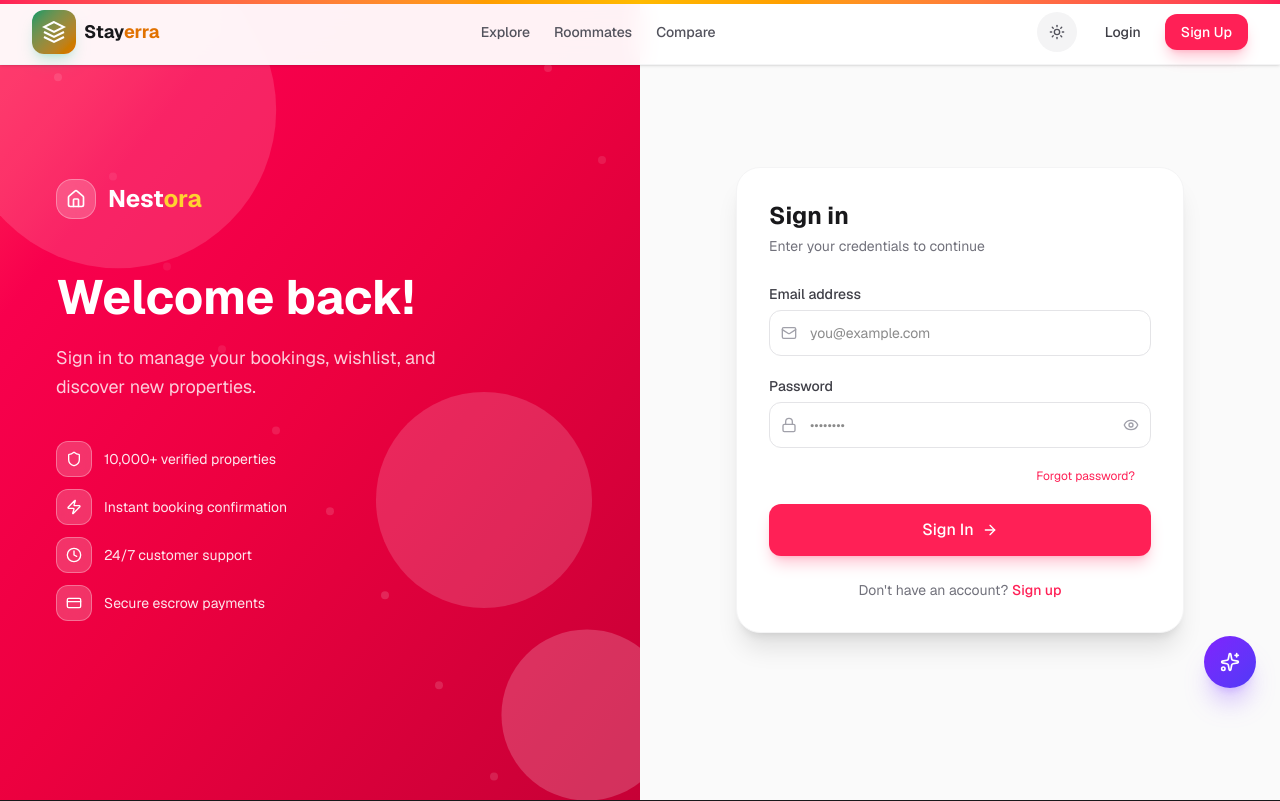
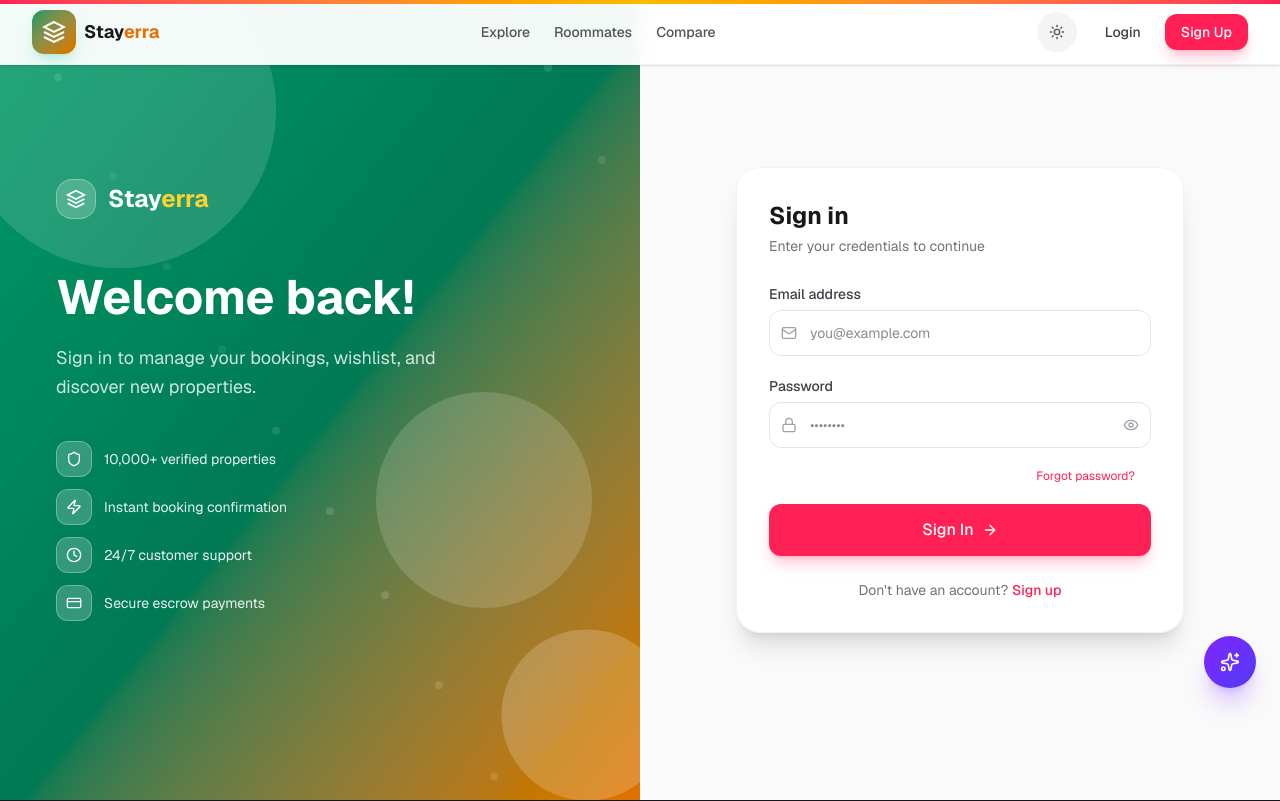
Before and after one commit to radhekrishnavrindavan123565566-a11y/stayfinderApplicationNew, a Next.js app: page /auth/login in a window 1280 px wide. Shown: the top 801 px of the page. Built offline with nearby package versions, Linux system fonts and the light colour scheme.

Commit message:
add nestora to stayerra

```diff
--- a/app/auth/forgot-password/page.tsx
+++ b/app/auth/forgot-password/page.tsx
@@ -72,8 +72,13 @@ export default function ForgotPasswordPage() {
         </div>
         <div className="relative z-10 flex flex-col justify-center px-10 xl:px-14 text-white">
           <Link href="/" className="flex items-center gap-3 mb-12 w-fit">
-            <Image src="/logo.png" alt="Nestora" width={40} height={40} className="rounded-2xl" />
-            <span className="text-2xl font-bold">Nest<span className="text-amber-300">ora</span></span>
+            <div className="w-10 h-10 rounded-2xl bg-white/20 backdrop-blur-sm flex items-center justify-center border border-white/30">
+              <svg className="w-5 h-5 text-white" viewBox="0 0 24 24" fill="none" stroke="currentColor" strokeWidth="2">
+                <path d="M12 2L2 7l10 5 10-5-10-5z" />
+                <path d="M2 17l10 5 10-5M2 12l10 5 10-5" />
+              </svg>
+            </div>
+            <span className="text-2xl font-bold">Stay<span className="text-amber-300">erra</span></span>
           </Link>
           <h2 className="text-4xl xl:text-5xl font-bold mb-4 leading-tight">Reset your password</h2>
           <p className="text-white/80 text-lg leading-relaxed max-w-sm">
@@ -86,8 +91,13 @@ export default function ForgotPasswordPage() {
       <div className="flex-1 flex items-center justify-center px-4 py-12 sm:px-8 bg-zinc-50 dark:bg-zinc-950 min-h-screen lg:min-h-0">
         <div className="absolute top-6 left-4 lg:hidden">
           <Link href="/" className="flex items-center gap-2">
-            <Image src="/logo.png" alt="Nestora" width={32} height={32} className="rounded-xl" />
-            <span className="font-bold text-zinc-900 dark:text-white">Nest<span className="text-amber-500">ora</span></span>
+            <div className="w-8 h-8 rounded-xl bg-gradient-to-br from-emerald-600 to-amber-600 flex items-center justify-center shadow-lg">
+              <svg className="w-4 h-4 text-white" viewBox="0 0 24 24" fill="none" stroke="currentColor" strokeWidth="2">
+                <path d="M12 2L2 7l10 5 10-5-10-5z" />
+                <path d="M2 17l10 5 10-5M2 12l10 5 10-5" />
+              </svg>
+            </div>
+            <span className="font-bold text-zinc-900 dark:text-white">Stay<span className="text-amber-600">erra</span></span>
           </Link>
         </div>
 
--- a/app/auth/login/page.tsx
+++ b/app/auth/login/page.tsx
@@ -88,7 +88,7 @@ export default function LoginPage() {
   return (
     <div className="min-h-screen flex flex-col lg:flex-row">
       {/* Left decorative panel */}
-      <div className="hidden lg:flex lg:w-1/2 bg-gradient-to-br from-rose-500 via-rose-600 to-rose-700 relative overflow-hidden">
+      <div className="hidden lg:flex lg:w-1/2 bg-gradient-to-br from-emerald-600 via-emerald-700 to-amber-600 relative overflow-hidden">
         {/* Animated orbs */}
         <div className="absolute inset-0">
           {[
@@ -127,9 +127,12 @@ export default function LoginPage() {
                 transition={{ duration: 0.5 }}
                 className="w-10 h-10 rounded-2xl bg-white/20 backdrop-blur-sm flex items-center justify-center border border-white/30"
               >
-                <Home className="w-5 h-5 text-white" />
+                <svg className="w-5 h-5 text-white" viewBox="0 0 24 24" fill="none" stroke="currentColor" strokeWidth="2">
+                  <path d="M12 2L2 7l10 5 10-5-10-5z" />
+                  <path d="M2 17l10 5 10-5M2 12l10 5 10-5" />
+                </svg>
               </motion.div>
-              <span className="text-2xl font-bold group-hover:text-rose-200 transition-colors">Nest<span className="text-amber-300">ora</span></span>
+              <span className="text-2xl font-bold group-hover:text-amber-200 transition-colors">Stay<span className="text-amber-300">erra</span></span>
             </Link>
             <h2 className="text-4xl xl:text-5xl font-bold mb-4 leading-tight">Welcome back!</h2>
             <p className="text-white/80 text-lg leading-relaxed mb-10 max-w-sm">
@@ -189,11 +192,14 @@ export default function LoginPage() {
             <motion.div
               whileHover={{ scale: 1.1, rotate: 360 }}
               transition={{ duration: 0.5 }}
-              className="w-8 h-8 rounded-xl bg-gradient-to-br from-rose-500 to-amber-500 flex items-center justify-center shadow-lg"
+              className="w-8 h-8 rounded-xl bg-gradient-to-br from-emerald-600 to-amber-600 flex items-center justify-center shadow-lg"
             >
-              <Home className="w-4 h-4 text-white" />
+              <svg className="w-4 h-4 text-white" viewBox="0 0 24 24" fill="none" stroke="currentColor" strokeWidth="2">
+                <path d="M12 2L2 7l10 5 10-5-10-5z" />
+                <path d="M2 17l10 5 10-5M2 12l10 5 10-5" />
+              </svg>
             </motion.div>
-            <span className="font-bold text-zinc-900 dark:text-white">Nest<span className="text-amber-500">ora</span></span>
+            <span className="font-bold text-zinc-900 dark:text-white">Stay<span className="text-amber-600">erra</span></span>
           </Link>
         </div>
 
--- a/app/auth/register/page.tsx
+++ b/app/auth/register/page.tsx
@@ -135,7 +135,7 @@ export default function RegisterPage() {
           await axios.patch("/api/user/profile", { phone: `+91${phoneValue}` });
         } catch { /* non-critical */ }
       }
-      toast.success("Account created! Welcome to Nestora.");
+      toast.success("Account created! Welcome to Stayerra.");
       router.push("/dashboard");
     } catch (err) {
       const msg = axios.isAxiosError(err) ? err.response?.data?.error || "Verification failed" : "Something went wrong";
@@ -170,10 +170,13 @@ export default function RegisterPage() {
         <div className="relative z-10 flex flex-col justify-center px-10 xl:px-14 text-white">
           <motion.div initial={{ opacity: 0, x: -30 }} animate={{ opacity: 1, x: 0 }} transition={{ duration: 0.7 }}>
             <Link href="/" className="flex items-center gap-3 mb-12 group w-fit">
-              <div className="w-10 h-10 rounded-2xl bg-gradient-to-br from-rose-500 to-amber-500 flex items-center justify-center shadow-lg">
-                <span className="text-white font-black text-lg">N</span>
+              <div className="w-10 h-10 rounded-2xl bg-gradient-to-br from-emerald-600 to-amber-600 flex items-center justify-center shadow-lg">
+                <svg className="w-5 h-5 text-white" viewBox="0 0 24 24" fill="none" stroke="currentColor" strokeWidth="2">
+                  <path d="M12 2L2 7l10 5 10-5-10-5z" />
+                  <path d="M2 17l10 5 10-5M2 12l10 5 10-5" />
+                </svg>
               </div>
-              <span className="text-2xl font-bold group-hover:text-rose-400 transition-colors">Nest<span className="text-amber-400">ora</span></span>
+              <span className="text-2xl font-bold group-hover:text-amber-200 transition-colors">Stay<span className="text-amber-400">erra</span></span>
             </Link>
             <h2 className="text-4xl xl:text-5xl font-bold mb-4 leading-tight">Join us today</h2>
             <p className="text-zinc-400 text-lg leading-relaxed mb-10 max-w-sm">
@@ -215,10 +218,13 @@ export default function RegisterPage() {
 
           {/* Mobile logo */}
           <div className="flex items-center gap-2 mb-6 lg:hidden">
-            <div className="w-8 h-8 rounded-xl bg-gradient-to-br from-rose-500 to-amber-500 flex items-center justify-center">
-              <span className="text-white font-black text-sm">N</span>
+            <div className="w-8 h-8 rounded-xl bg-gradient-to-br from-emerald-600 to-amber-600 flex items-center justify-center">
+              <svg className="w-4 h-4 text-white" viewBox="0 0 24 24" fill="none" stroke="currentColor" strokeWidth="2">
+                <path d="M12 2L2 7l10 5 10-5-10-5z" />
+                <path d="M2 17l10 5 10-5M2 12l10 5 10-5" />
+              </svg>
             </div>
-            <span className="font-bold text-zinc-900 dark:text-white">Nest<span className="text-amber-500">ora</span></span>
+            <span className="font-bold text-zinc-900 dark:text-white">Stay<span className="text-amber-600">erra</span></span>
           </div>
 
           {/* Mobile step bar */}
```
Also changed, not shown: 1 other file (tests, documents, lock files or other folders).
